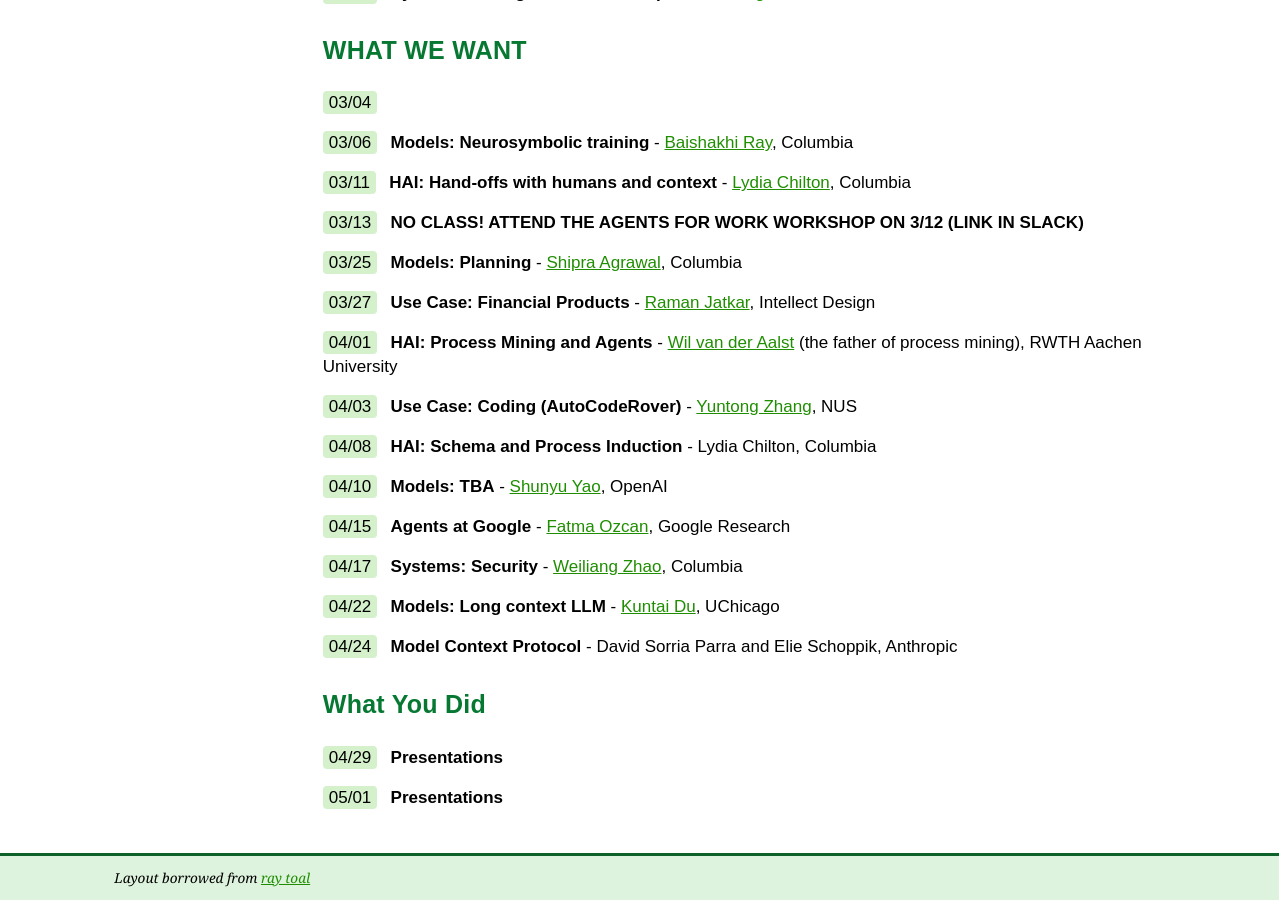
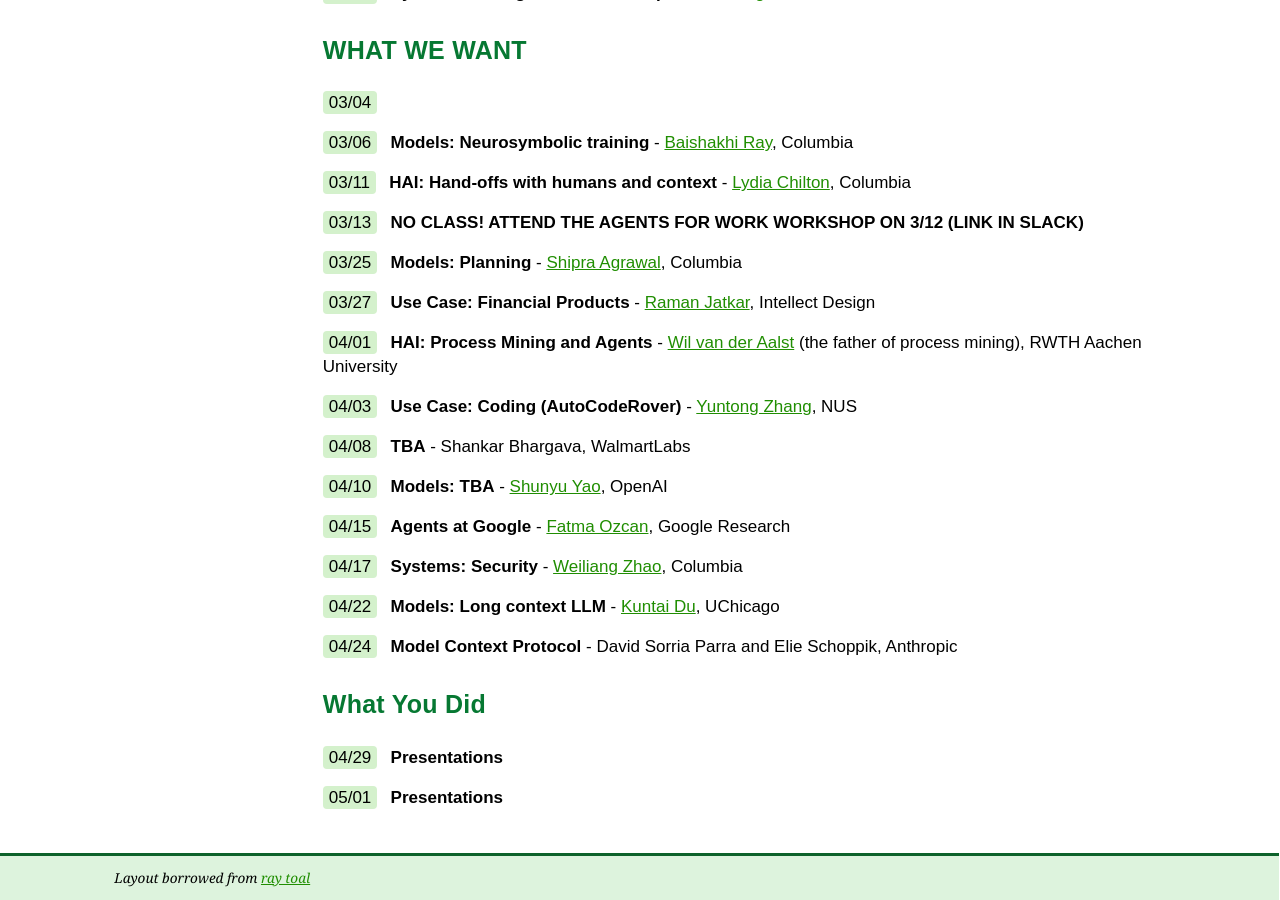
Before and after one commit to w6113/w6113.github.io, a Jekyll site: the page built from index.md, in a window 1280 px wide and 900 px high, scrolled down 4510 px. Built offline with Jekyll 4.4.1, drawn with Linux system fonts in a browser that asks for light colours.

Commit message:
Add shankar

```diff
--- a/index.md
+++ b/index.md
@@ -169,7 +169,8 @@
 
 <span class="date">04/03</span> <span class="topic">Use Case: Coding (AutoCodeRover)</span> - [Yuntong Zhang](https://yuntongzhang.github.io/), NUS
 
-<span class="date">04/08</span> <span class="topic">HAI: Schema and Process Induction</span> - Lydia Chilton, Columbia
+<!-- <span class="date">04/08</span> <span class="topic">HAI: Schema and Process Induction</span> - Lydia Chilton, Columbia -->
+<span class="date">04/08</span> <span class="topic">TBA</span> - Shankar Bhargava, WalmartLabs
 
 <span class="date">04/10</span> <span class="topic">Models: TBA</span> - [Shunyu Yao](https://ysymyth.github.io/), OpenAI
 
```
Also changed, not shown: Gemfile.lock.
